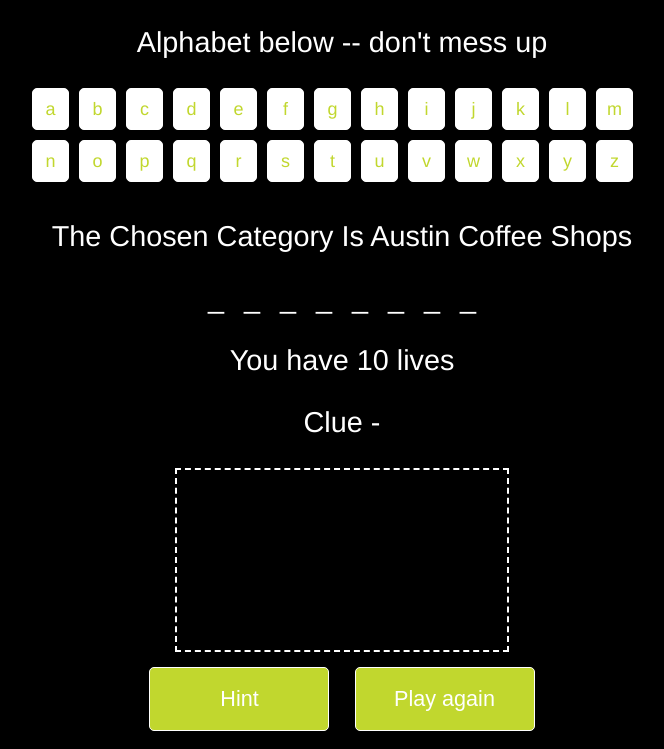
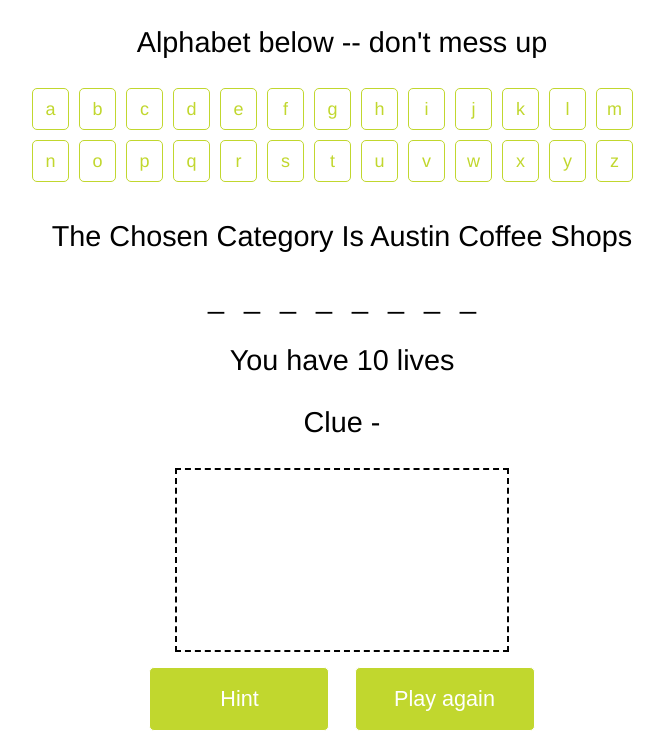
Before and after one commit to cathysiller/hangmanwithjavascript, a plain HTML site: page index.html in a window 1280 px wide. Shown: the part 104-853 px from the top of the page, without its empty margins (298-962 px from the left). Drawn offline with Linux system fonts and the light colour scheme.

Commit message:
maintence
Cleaned up JS/figuring out ways to simplify JS, CSS changes for better UX interaction

```diff
--- a/myscripts.js
+++ b/myscripts.js
@@ -8,10 +8,10 @@
   var chosenCategory;     // Selected catagory
   var getHint ;          // Word getHint
   var word ;              // Selected word
-  var guess ;             // Geuss
-  var geusses = [ ];      // Stored geusses
+  var guess ;             // Guess
+  var guesses = [ ];      // Stored guesses
   var lives ;             // Lives
-  var counter ;           // Count correct geusses
+  var counter ;           // Count correct guesses
   var space;              // Number of spaces in word '-'
 
   // Get elements
@@ -20,9 +20,7 @@
   var getHint = document.getElementById("hint");
   var showClue = document.getElementById("clue");
 
-
-
-  // create alphabet ul
+  // Alphabet List
   var buttons = function () {
     myButtons = document.getElementById('buttons');
     letters = document.createElement('ul');
@@ -38,8 +36,7 @@
     }
   }
 
-
-  // Select Catagory
+  // Select Category
   var selectCat = function () {
     if (chosenCategory === categories[0]) {
       catagoryName.innerHTML = "The Chosen Category Is Famous Cats";
@@ -50,7 +47,7 @@
     }
   }
 
-  // Create geusses ul
+  // Guesses List
    result = function () {
     wordHolder = document.getElementById('hold');
     correct = document.createElement('ul');
@@ -66,39 +63,37 @@
         guess.innerHTML = "_";
       }
 
-      geusses.push(guess);
+      guesses.push(guess);
       wordHolder.appendChild(correct);
       correct.appendChild(guess);
     }
   }
 
-  // Show lives
+  // Show Lives
    comments = function () {
     showLives.innerHTML = "You have " + lives + " lives";
     if (lives < 1) {
       showLives.innerHTML = "Game Over";
     }
-    for (var i = 0; i < geusses.length; i++) {
-      if (counter + space === geusses.length) {
+    for (var i = 0; i < guesses.length; i++) {
+      if (counter + space === guesses.length) {
         showLives.innerHTML = "You Win!";
       }
     }
   }
 
-      // Animate man
+  // Animate Hangman
   var animate = function () {
     var drawMe = lives ;
     drawArray[drawMe]();
   }
 
-
    // Hangman
   canvas =  function(){
-
     myStickman = document.getElementById("stickman");
     context = myStickman.getContext('2d');
     context.beginPath();
-    context.strokeStyle = "#fff";
+    context.strokeStyle = "#000000";
     context.lineWidth = 2;
   };
 
@@ -111,7 +106,6 @@
     }
 
   draw = function($pathFromx, $pathFromy, $pathTox, $pathToy) {
-
     context.moveTo($pathFromx, $pathFromy);
     context.lineTo($pathTox, $pathToy);
     context.stroke();
@@ -159,16 +153,16 @@
   // OnClick Function
    check = function () {
     list.onclick = function () {
-      var geuss = (this.innerHTML);
+      var guess = (this.innerHTML);
       this.setAttribute("class", "active");
       this.onclick = null;
       for (var i = 0; i < word.length; i++) {
-        if (word[i] === geuss) {
-          geusses[i].innerHTML = geuss;
+        if (word[i] === guess) {
+          guesses[i].innerHTML = guess;
           counter += 1;
         }
       }
-      var j = (word.indexOf(geuss));
+      var j = (word.indexOf(guess));
       if (j === -1) {
         lives -= 1;
         comments();
@@ -180,7 +174,7 @@
   }
 
 
-  // Play
+  // Categories to Choose From
   play = function () {
     categories = [
         ["pusheen", "garfield", "grumpy-cat", "cheshire-cat", "pink-panther", "felix-the-cat", "hello-kitty"],
@@ -194,7 +188,7 @@
     console.log(word);
     buttons();
 
-    geusses = [ ];
+    guesses = [ ];
     lives = 10;
     counter = 0;
     space = 0;
@@ -206,10 +200,8 @@
 
   play();
 
-  // Hint
-
+  // Hints
     hint.onclick = function() {
-
       hints = [
         ["chubby and cute", "odie", "small and real-life", "alice", "pink", "silent film", "japanese"],
         ["Billy Crystal", "Julia Roberts", "Audrey Hepburn", "Prince Humperdinck", "Robbie Hart"],
--- a/style.css
+++ b/style.css
@@ -1,9 +1,9 @@
 /* Variabes */
 /* Mixin's */
 body {
-  background: black;
+  background: #FFFFFF;
   font-family: "HelveticaNeue-Light", "Helvetica Neue Light", "Helvetica Neue", Helvetica, Arial, "Lucida Grande", sans-serif;
-  color: #fff;
+  color: #000000;
   height: 100%;
   text-align: center;
   font-size: 18px;
@@ -20,8 +20,8 @@
 }
 
 canvas {
-  color: #fff;
-  border: #fff dashed 2px;
+  color: #000000;
+  border: #000000 dashed 2px;
   padding: 15px;
 }
 
@@ -69,11 +69,11 @@
   -webkit-border-radius: 5px;
   border-radius: 5px;
   -khtml-border-radius: 5px;
-  border: solid 1px #fff;
+  border: solid 1px #c1d72e;
 }
 #alphabet li:hover {
   background: #c1d72e;
-  border: solid 1px #fff;
+  border: solid 1px #000000;
   color: #fff;
 }
 
```
Also changed, not shown: 1 other file.
